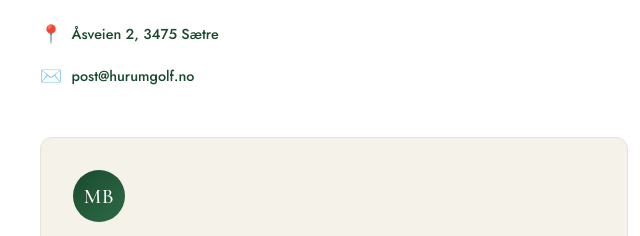
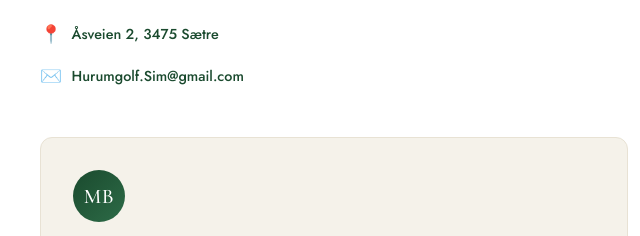
Before and after one commit to Mathiassk2011/hurum-golf, a plain HTML site: page index.html in a window 1280 px wide. Shown: the part 5258-5494 px from the top of the page, 0-640 px from the left. Drawn offline with nearby package versions, Linux system fonts and the light colour scheme; a script that the page names is missing.

Commit message:
Bytt kontakt-epost til Hurumgolf.Sim@gmail.com

```diff
--- a/index.html
+++ b/index.html
@@ -977,9 +977,9 @@
 
         <div style="display:flex;align-items:center;gap:0.6rem;margin:0 0 2.5rem;font-size:0.9rem;color:var(--text-muted);">
             <span style="font-size:1.1rem;">✉️</span>
-            <a href="mailto:post@hurumgolf.no"
+            <a href="mailto:Hurumgolf.Sim@gmail.com"
                style="color:var(--green-mid);text-decoration:none;font-weight:500;">
-                post@hurumgolf.no
+                Hurumgolf.Sim@gmail.com
             </a>
         </div>
 
```
